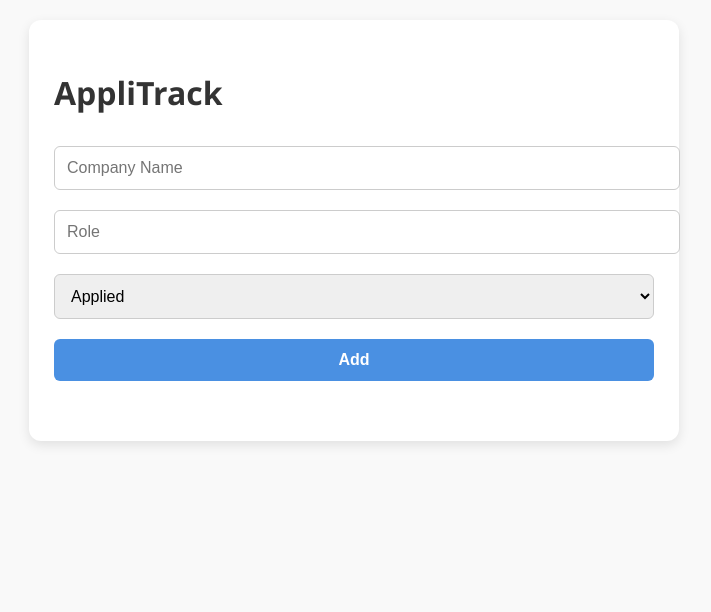
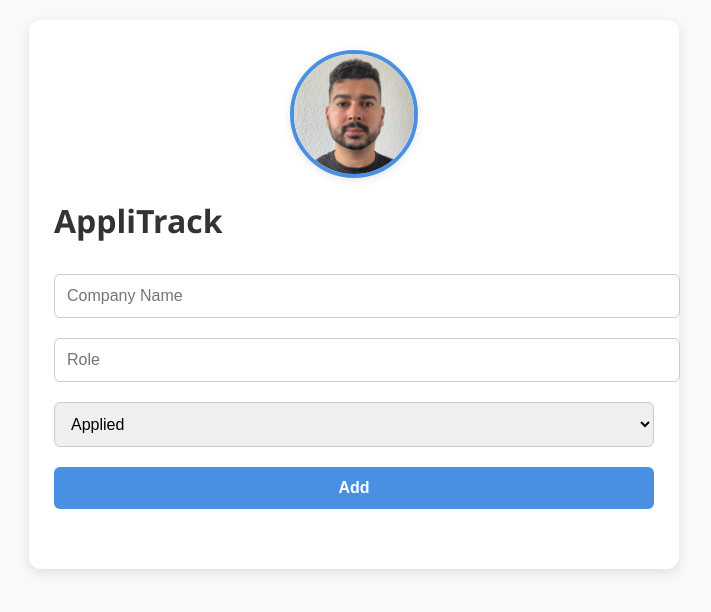
Before and after one commit to yareveetech/applitrack, a plain HTML site: page index.html in a window 1280 px wide. Shown: the whole page, without its empty margins (286-997 px from the left). Drawn offline with Linux system fonts and the light colour scheme.

Commit message:
style changes

```diff
--- a/index.html
+++ b/index.html
@@ -9,6 +9,9 @@
 </head>
 <body>
   <div class="container">
+      <img src="myphoto.jpg" alt="My Photo" class="profile-photo" />
+
+
     <h1>AppliTrack</h1>
 
     <form id="job-form">
--- a/style.css
+++ b/style.css
@@ -36,6 +36,18 @@ form select:focus {
   box-shadow: 0 0 5px rgba(74, 144, 226, 0.5);
   outline: none;
 }
+
+.profile-photo {
+  display: block;
+  width: 120px;
+  height: 120px;
+  border-radius: 50%;
+  object-fit: cover;
+  margin: 0 auto 20px auto;
+  border: 4px solid #4a90e2; /* Optional: adds a nice border */
+  box-shadow: 0 2px 10px rgba(0, 0, 0, 0.1);
+}
+
 
 form button {
   background-color: #4a90e2;
```
Also changed, not shown: myphoto.jpg (added).
